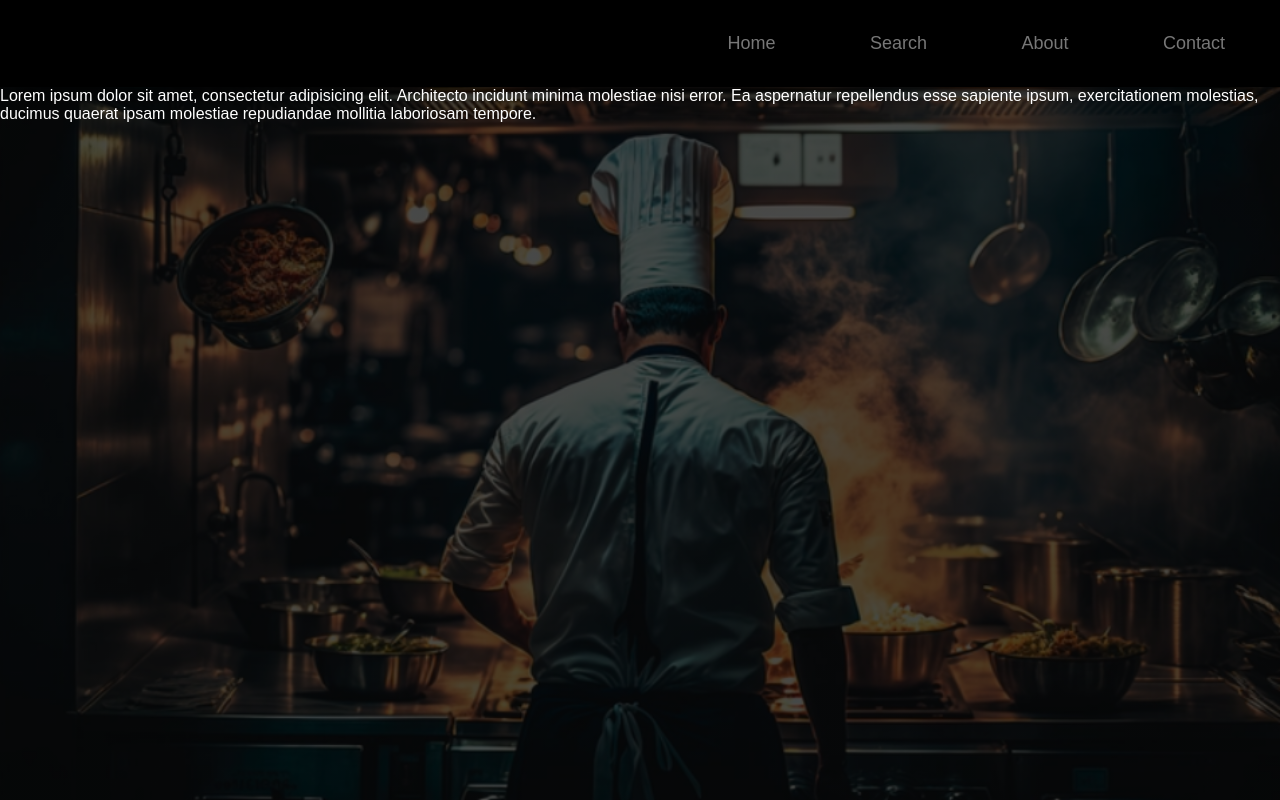
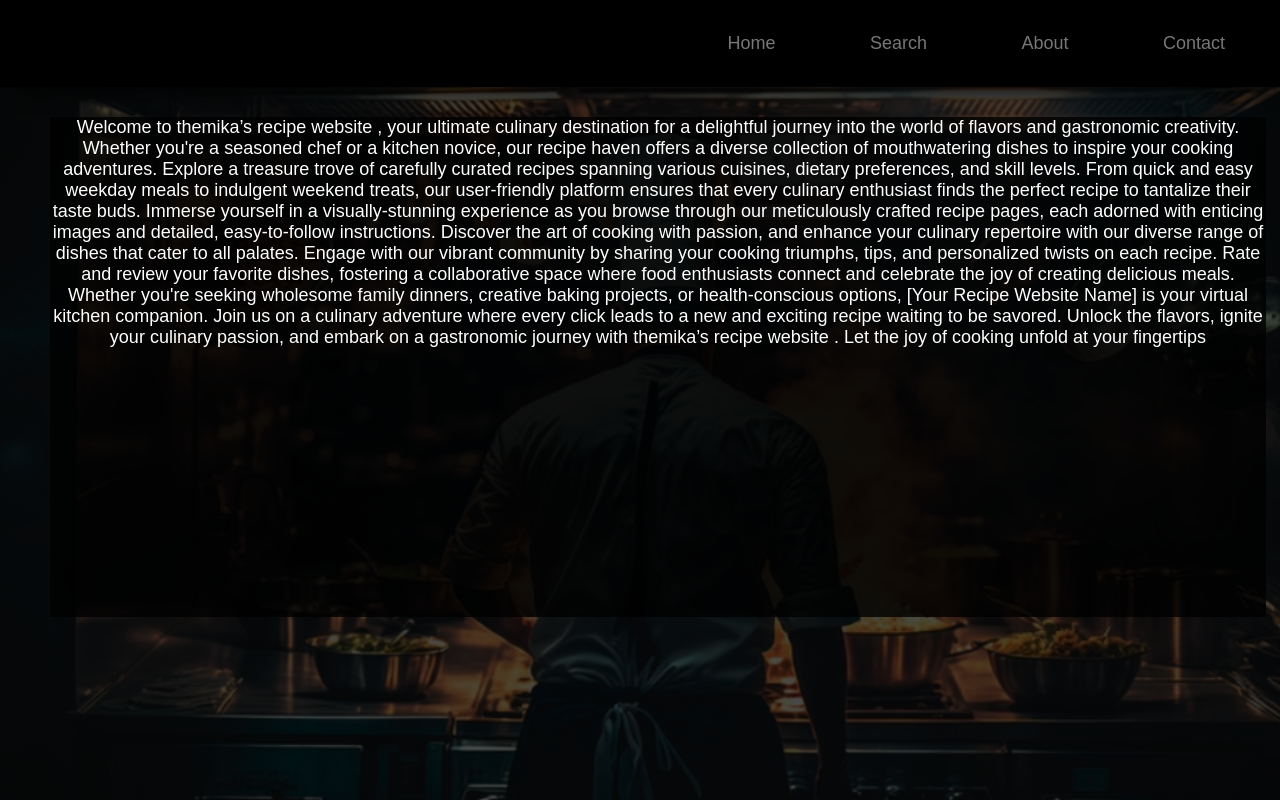
Before and after one commit to Themika/Recipe-Website, a website built with Vite: page about.html in a window 1280 px wide. Built offline with nearby package versions, Linux system fonts and the light colour scheme.

Commit message:
updated about section

```diff
--- a/about.css
+++ b/about.css
@@ -71,4 +71,13 @@
 
 p{
     color: white;
-}
+    margin-left: 50px;
+    margin-top: 30px;
+    margin-right: 10px;
+    font-size: large;
+    font-family: 'Poppins', sans-serif;
+    background-color: rgba(0, 0, 0, 0.8);
+    height: 500px;
+    width: 95%;
+    text-align: center;
+  }
--- a/about.html
+++ b/about.html
@@ -16,7 +16,18 @@
         <li><a href="">Contact</a></li>
       </ul>
     </nav>
-    <p>Lorem ipsum dolor sit amet, consectetur adipisicing elit. Architecto incidunt minima molestiae nisi error. Ea aspernatur repellendus esse sapiente ipsum, exercitationem molestias, ducimus quaerat ipsam molestiae repudiandae mollitia laboriosam tempore.</p>
+    <p>Welcome to themika’s recipe website , your ultimate culinary destination for a delightful journey into the world of flavors and gastronomic creativity. Whether you're a seasoned chef or a kitchen novice, our recipe haven offers a diverse collection of mouthwatering dishes to inspire your cooking adventures.
+
+      Explore a treasure trove of carefully curated recipes spanning various cuisines, dietary preferences, and skill levels. From quick and easy weekday meals to indulgent weekend treats, our user-friendly platform ensures that every culinary enthusiast finds the perfect recipe to tantalize their taste buds.
+
+      Immerse yourself in a visually-stunning experience as you browse through our meticulously crafted recipe pages, each adorned with enticing images and detailed, easy-to-follow instructions. Discover the art of cooking with passion, and enhance your culinary repertoire with our diverse range of dishes that cater to all palates.
+
+      Engage with our vibrant community by sharing your cooking triumphs, tips, and personalized twists on each recipe. Rate and review your favorite dishes, fostering a collaborative space where food enthusiasts connect and celebrate the joy of creating delicious meals.
+
+      Whether you're seeking wholesome family dinners, creative baking projects, or health-conscious options, [Your Recipe Website Name] is your virtual kitchen companion. Join us on a culinary adventure where every click leads to a new and exciting recipe waiting to be savored.
+
+      Unlock the flavors, ignite your culinary passion, and embark on a gastronomic journey with themika’s recipe website . Let the joy of cooking unfold at your fingertips
+      </p>
   </div>
 </body>
 </html>
--- a/main.js
+++ b/main.js
@@ -76,7 +76,7 @@ const fetchData = async () => {
     const array = [];
     const searchBar = document.getElementById('searchBar');
     array.push(searchBar.value);
-    array[0] = "banana"; // Not sure why you're setting this to "banana", please adjust as needed.
+    array[0] = "banana";
 
     if (array.length === 1) {
       const url = `https://tasty-co.p.rapidapi.com/recipes/search?query=${array[0]}`;
```
